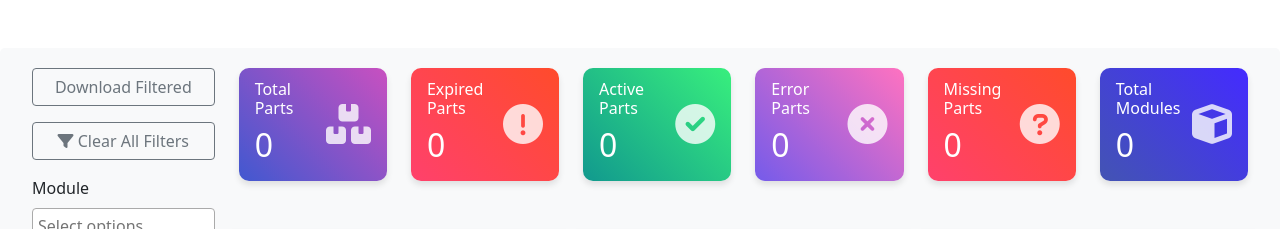
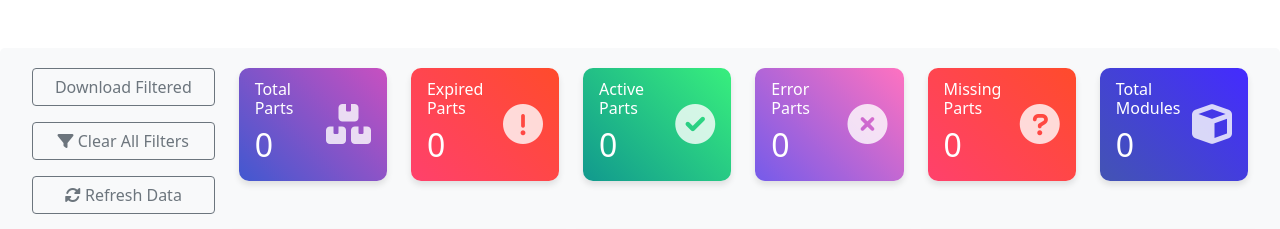
Before and after one commit to mostafaAsala/WDA_MONITOR, a Flask app: page /visuals in a window 1280 px wide. Shown: the part 56-285 px from the top of the page. Run offline with Flask 3, Linux system fonts and the light colour scheme; some libraries are stand-ins or nearby versions.

Commit message:
chache and refresh update

```diff
--- a/app.py
+++ b/app.py
@@ -64,8 +64,9 @@ def index():
 	files = os.listdir(Config.WORK_FOLDER)
 	return render_template('index.html', files=files)
 
-@app.route('/update-data', methods=['POST'])
+@app.route('/update-data', methods=['GET'])
 def update_data():
+    print("entered")
     try:
         app.logger.info('Updating global data')
         success = load_data()
--- a/templates/visuals.html
+++ b/templates/visuals.html
@@ -11,7 +11,6 @@
 	<link href="https://cdnjs.cloudflare.com/ajax/libs/font-awesome/6.0.0/css/all.min.css" rel="stylesheet">
 	<script src="https://cdn.plot.ly/plotly-latest.min.js"></script>
 	<script src="https://cdnjs.cloudflare.com/ajax/libs/PapaParse/5.3.0/papaparse.min.js"></script>
-	<script src="https://cdn.powerbi.com/libs/powerbi-client/2.19.0/powerbi.min.js"></script>
 	<script src="https://code.jquery.com/jquery-3.6.0.min.js"></script>
 	<script src="https://cdn.jsdelivr.net/npm/bootstrap@5.1.3/dist/js/bootstrap.bundle.min.js"></script>
 	<script src="https://cdn.jsdelivr.net/npm/select2@4.1.0-rc.0/dist/js/select2.min.js"></script>
@@ -545,6 +544,9 @@
 				<button id="clearFilters" class="btn btn-outline-secondary w-100 mb-3">
 					<i class="fas fa-filter"></i> Clear All Filters
 				</button>
+				<button id="refreshData" class="btn btn-outline-secondary w-100 mb-3">
+					<i class="fas fa-sync-alt"></i> Refresh Data
+				</button>
 
 				<div class="filter-wrapper mb-3">
 					<label class="form-label">Module</label>
@@ -849,6 +851,33 @@
 		let currentSortColumn = '';
 		let sortDirection = 'asc';
 
+		// Cache implementation
+		const filterCache = new Map();
+		const CACHE_EXPIRY = 5 * 60 * 1000; // 5 minutes in milliseconds
+
+
+
+		function getCacheKey(filters) {
+			return JSON.stringify(filters);
+		}
+
+		function getCachedData(filters) {
+			const key = getCacheKey(filters);
+			const cached = filterCache.get(key);
+			if (cached && Date.now() - cached.timestamp < CACHE_EXPIRY) {
+				return cached.data;
+			}
+			return null;
+		}
+		function setCachedData(filters, data) {
+			const key = getCacheKey(filters);
+			filterCache.set(key, {
+				data: data,
+				timestamp: Date.now()
+			});
+		}
+
+
 		async function loadFilterOptions() {
 			try {
 				const response = await fetch('/api/filter-options');
@@ -944,6 +973,15 @@
 			$('.chart-loading, #loading').css('display', 'flex');
 
 			try {
+					let handled_data ={}
+					// Check cache first
+					const cachedData = getCachedData(currentFilters);
+					if (cachedData) {
+						console.log('Using cached data');
+						handled_data =  cachedData;
+
+					}else{
+						console.log('Fetching fresh data');
 						const response = await fetch('/api/chart-data', {
 							method: 'POST',
 							headers: { 'Content-Type': 'application/json' },
@@ -958,6 +996,13 @@
 						if (!data || !data.stats || !data.status || !data.isExpired || !data.team || !data.table_name) {
 							throw new Error('Invalid data structure received from server');
 						}
+						// Cache the new data
+						setCachedData(currentFilters, data);
+						handled_data = data;
+					}
+
+
+				const data = handled_data
 
 				// Update stats
 				$('#totalPartsCount').text(data.stats.totalParts || 0);
@@ -1233,7 +1278,11 @@
 			}
 		}
 
-
+		// Add cache clear function for the clear filters button
+		function clearCache() {
+			filterCache.clear();
+			console.log('Cache cleared');
+		}
 		// Notification function
 		function showNotification(message, type = 'success') {
 			const notification = $('#notification');
@@ -1316,6 +1365,31 @@
 					}
 				});
 			}
+
+			$('#refreshData').click(async function() {
+				$('#loading').show();
+				try {
+					console.log("uploading data")
+					// Call update-data API
+					const response = await fetch('/update-data');
+					if (!response.ok) {
+						throw new Error('Failed to update data');
+					}
+
+					// Clear the cache
+					clearCache();
+
+					// Update charts with fresh data
+					await updateCharts();
+
+					showNotification('Data refreshed successfully', 'success');
+				} catch (error) {
+					console.error('Error refreshing data:', error);
+					showNotification('Failed to refresh data: ' + error.message, 'error');
+				} finally {
+					$('#loading').hide();
+				}
+			});
 
 			$('#downloadFiltered').click(async function() {
 				$('#loading').show();
```
Lines whose indentation alone changed are shown as unchanged.
